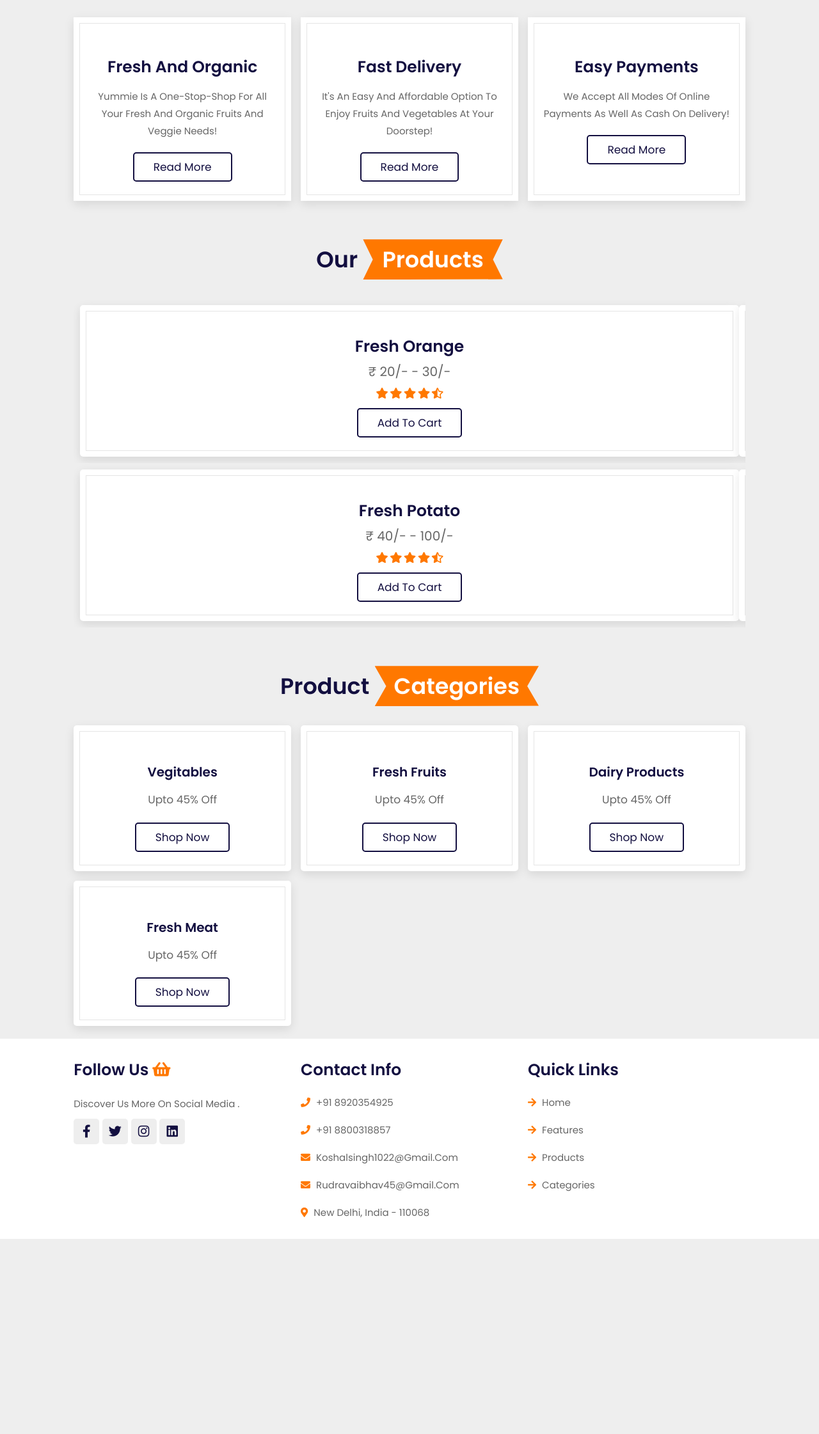
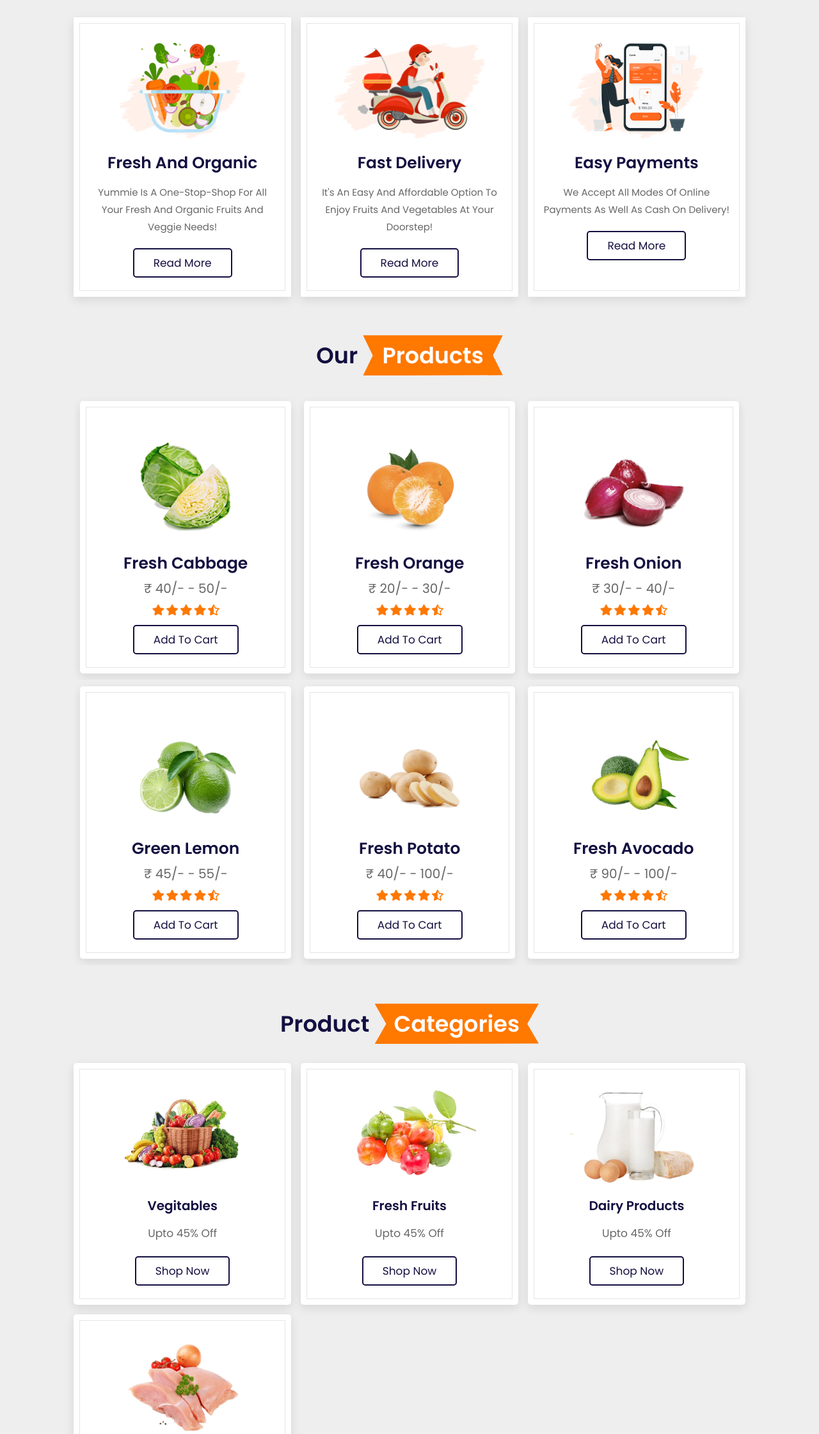
Before and after one commit to rudra-101/yummie, a plain HTML site: page index.html in a window 1280 px wide. Shown: the part 558-2800 px from the top of the page at 64% size. Before the commit the page ends 2495 px from the top, so only its background shows below. Drawn offline with nearby package versions, Linux system fonts and the light colour scheme; files that its build step writes are made by us from their sources; files whose address does not match are found by name.

Commit message:
Update index.html

```diff
--- a/index.html
+++ b/index.html
@@ -12,7 +12,7 @@
     <link rel="stylesheet" href="https://cdnjs.cloudflare.com/ajax/libs/font-awesome/5.15.4/css/all.min.css">
 
     <!-- custom css file link  -->
-    <link rel="stylesheet" href="css/style.css">
+    <link rel="stylesheet" href="style.css">
 
 </head>
 <body>
@@ -45,7 +45,7 @@
     <div class="shopping-cart">
         <div class="box">
             <i class="fas fa-trash"></i>
-            <img src="img/Matar-Paneer-1.jpg" alt="">
+            <img src="Matar-Paneer-1.jpg" alt="">
             <div class="content">
                 <h3>Matar paneer</h3>
                 <span class="price"> &#8377 60/-</span>
@@ -54,7 +54,7 @@
         </div>
         <div class="box">
             <i class="fas fa-trash"></i>
-            <img src="img/ladyfinger.webp" alt="">
+            <img src="ladyfinger.webp" alt="">
             <div class="content">
                 <h3> Fried - Bhindi</h3>
                 <span class="price"> &#8377 40 /-</span>
@@ -63,7 +63,7 @@
         </div>
         <div class="box">
             <i class="fas fa-trash"></i>
-            <img src="img/pneer.jpg" alt="">
+            <img src="pneer.jpg" alt="">
             <div class="content">
                 <h3>paneer</h3>
                 <span class="price"> &#8377 150/-</span>
@@ -110,21 +110,21 @@
     <div class="box-container">
 
         <div class="box">
-            <img src="image/feature-img-1.png" alt="">
+            <img src="feature-img-1.png" alt="">
             <h3>fresh and organic</h3>
             <p>Yummie is a one-stop-shop for all your fresh and organic fruits and veggie needs!</p>
             <a href="#" class="btn">read more</a>
         </div>
 
         <div class="box">
-            <img src="image/feature-img-2.png" alt="">
+            <img src="feature-img-2.png" alt="">
             <h3>fast delivery</h3>
             <p> It's an easy and affordable option to enjoy fruits and vegetables at your doorstep!</p>
             <a href="#" class="btn">read more</a>
         </div>
 
         <div class="box">
-            <img src="image/feature-img-3.png" alt="">
+            <img src="feature-img-3.png" alt="">
             <h3>easy payments</h3>
             <p> We accept all modes of online payments as well as cash on delivery!</p>
             <a href="#" class="btn">read more</a>
@@ -147,7 +147,7 @@
         <div class="swiper-wrapper">
 
             <div class="swiper-slide box">
-                <img src="image/product-1.png" alt="">
+                <img src="product-1.png" alt="">
                 <h3>fresh orange</h3>
                 <div class="price"> &#8377 20/- - 30/- </div>
                 <div class="stars">
@@ -161,7 +161,7 @@
             </div>
 
             <div class="swiper-slide box">
-                <img src="image/product-2.png" alt="">
+                <img src="product-2.png" alt="">
                 <h3>fresh onion</h3>
                 <div class="price">  &#8377 30/- - 40/- </div>
                 <div class="stars">
@@ -175,7 +175,7 @@
             </div>
 
             <div class="swiper-slide box">
-                <img src="image/product-3.png" alt="">
+                <img src="product-3.png" alt="">
                  <h3>fresh meat</h3>
                 <div class="price">  &#8377 160/- - 210/- </div>
                 <div class="stars">
@@ -189,7 +189,7 @@
             </div>
 
             <div class="swiper-slide box">
-                <img src="image/product-4.png" alt="">
+                <img src="product-4.png" alt="">
                 <h3>fresh cabbage</h3>
                 <div class="price">  &#8377 40/- - 50/- </div>
                 <div class="stars">
@@ -211,7 +211,7 @@
         <div class="swiper-wrapper">
 
             <div class="swiper-slide box">
-                <img src="image/product-5.png" alt="">
+                <img src="product-5.png" alt="">
                 <h3>fresh potato</h3>
                 <div class="price">  &#8377 40/- - 100/- </div>
                 <div class="stars">
@@ -225,7 +225,7 @@
             </div>
 
             <div class="swiper-slide box">
-                <img src="image/product-6.png" alt="">
+                <img src="product-6.png" alt="">
                 <h3>fresh avocado</h3>
                 <div class="price">  &#8377 90/- - 100/- </div>
                 <div class="stars">
@@ -239,7 +239,7 @@
             </div>
 
             <div class="swiper-slide box">
-                <img src="image/product-7.png" alt="">
+                <img src="product-7.png" alt="">
                 <h3>fresh carrot</h3>
                 <div class="price">  &#8377 80/- - 90/- </div>
                 <div class="stars">
@@ -253,7 +253,7 @@
             </div>
 
             <div class="swiper-slide box">
-                <img src="image/product-8.png" alt="">
+                <img src="product-8.png" alt="">
                 <h3>green lemon</h3>
                 <div class="price">  &#8377 45/- - 55/- </div>
                 <div class="stars">
@@ -284,28 +284,28 @@
     <div class="box-container">
 
         <div class="box">
-            <img src="image/cat-1.png" alt="">
+            <img src="cat-1.png" alt="">
             <h3>vegitables</h3>
             <p>upto 45% off</p>
             <a href="#" class="btn">shop now</a>
         </div>
 
         <div class="box">
-            <img src="image/cat-2.png" alt="">
+            <img src="cat-2.png" alt="">
             <h3>fresh fruits</h3>
             <p>upto 45% off</p>
             <a href="#" class="btn">shop now</a>
         </div>
 
         <div class="box">
-            <img src="image/cat-3.png" alt="">
+            <img src="cat-3.png" alt="">
             <h3>dairy products</h3>
             <p>upto 45% off</p>
             <a href="#" class="btn">shop now</a>
         </div>
 
         <div class="box">
-            <img src="image/cat-4.png" alt="">
+            <img src="cat-4.png" alt="">
             <h3>fresh meat</h3>
             <p>upto 45% off</p>
             <a href="#" class="btn">shop now</a>
@@ -383,7 +383,7 @@
 <script src="https://unpkg.com/swiper@7/swiper-bundle.min.js"></script>
 
 <!-- custom js file link  -->
-<script src="js/script.js"></script>
+<script src="script.js"></script>
 
 </body>
 </html>
```
